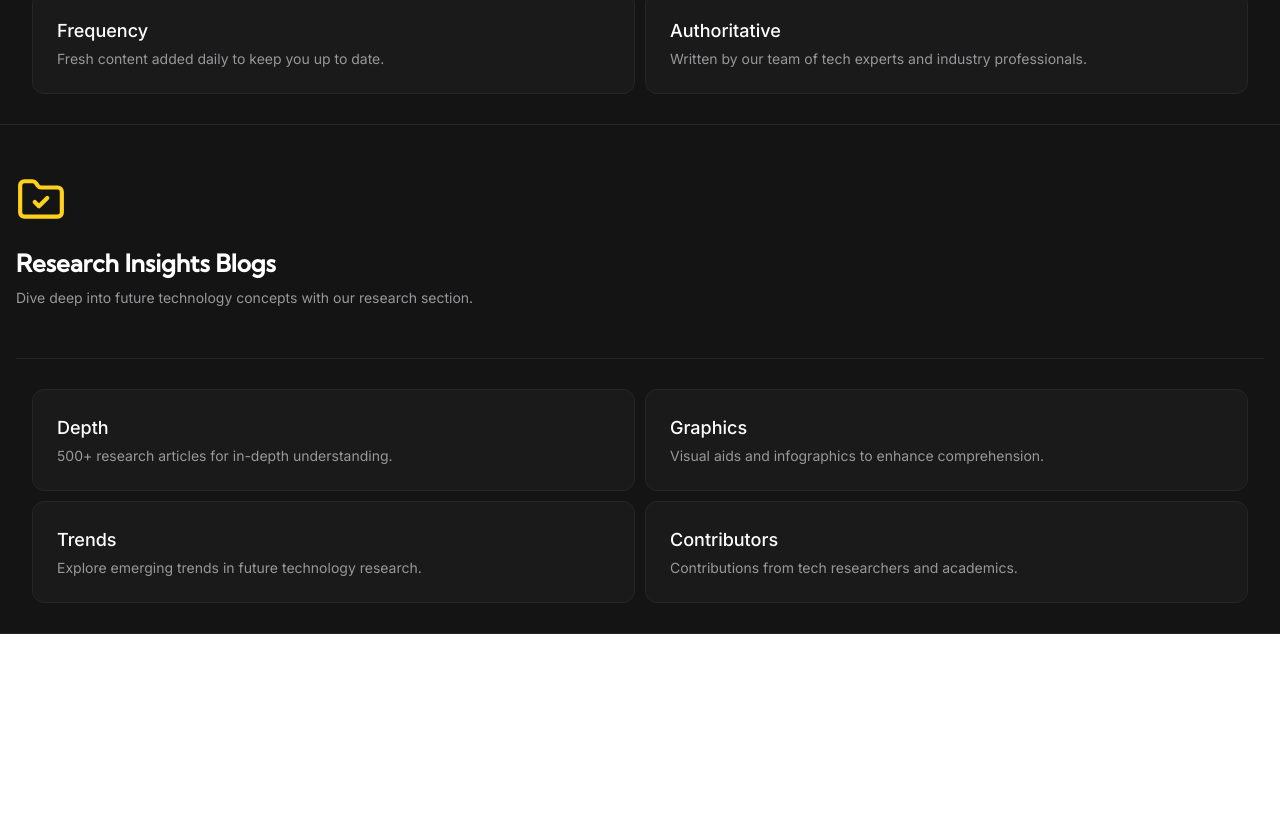
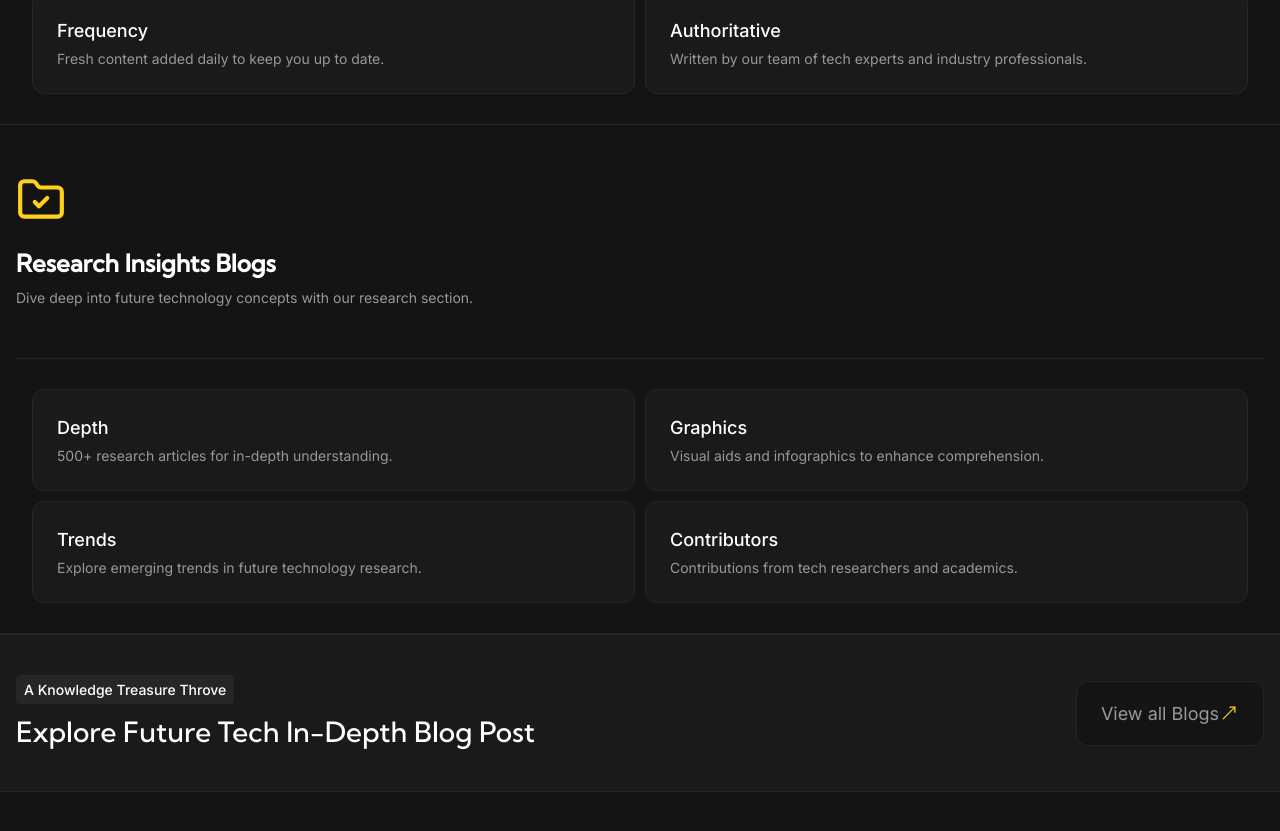
Before and after one commit to karoljaro/Blog-aplication-vue-elysia, a Nuxt app in the folder frontend/: page / in a window 1280 px wide. Shown: the part 1341-2172 px from the top of the page. Before the commit the page ends 1975 px from the top, so only its background shows below. Built offline with nearby package versions, Linux system fonts and the light colour scheme.

Commit message:
feat: Add Example Posts Section to Home Page
Include a new section displaying example posts on the home page.

```diff
--- /dev/null
+++ b/frontend/components/home/Section_ExamplePosts.vue
@@ -0,0 +1,23 @@
+<template>
+   <section class="flex min-h-screen flex-col">
+      <SharedSectionHeader>
+         <div class="mx-auto flex flex-row [@media(max-width:800px)]:flex-col [@media(max-width:800px)]:space-y-7.5 justify-between items-center max-w-screen-xl  sm:px-4 sm:py-10 lg:px-20 lg:py-20 xl:px-40.5 xl:py-30">
+            <div class="sm:space-y-2.5 xl:space-y-4">
+               <SharedSectionLabel> A Knowledge Treasure Throve </SharedSectionLabel>
+
+               <h1 class="text-left font-kumbh-sans font-medium !leading-[130%] -tracking-[3%] text-white sm:space-y-2.5 sm:text-[1.75rem] lg:text-[2.75rem] xl:space-y-4 xl:text-[3.625rem]">
+                  Explore Future Tech In-Depth Blog Post
+               </h1>
+            </div>
+
+            <SharedBtnPrimaryBtn class="max-h-min [@media(max-width:800px)]:!w-full">
+                View all Blogs
+            </SharedBtnPrimaryBtn>
+         </div>
+      </SharedSectionHeader>
+
+      <nav class="overflow-x-auto flex flex-row">
+
+      </nav>
+   </section>
+</template>
--- a/frontend/components/home/Section_FutureTech.vue
+++ b/frontend/components/home/Section_FutureTech.vue
@@ -2,11 +2,13 @@
    <section class="flex min-h-screen flex-col">
       <!-- ------------ SECTION HEADER ------------ -->
       <SharedSectionHeader>
-         <SharedSectionLabel> Unlock the Power of </SharedSectionLabel>
+         <div class="mx-auto max-w-screen-xl sm:space-y-2.5 sm:px-4 sm:py-10 lg:px-20 lg:py-20 xl:space-y-4 xl:px-40.5 xl:py-30">
+            <SharedSectionLabel> Unlock the Power of </SharedSectionLabel>
 
             <h1 class="text-left font-kumbh-sans font-medium !leading-[130%] -tracking-[3%] text-white sm:space-y-2.5 sm:text-[1.75rem] lg:text-[2.75rem] xl:space-y-4 xl:text-[3.625rem]">
                FutureTech Features
             </h1>
+         </div>
       </SharedSectionHeader>
 
       <!-- ------------ Future Technology Blog ------------ -->
@@ -14,9 +16,9 @@
       <div class="mx-auto flex max-w-screen-xl border-b border-b-dark/15 sm:flex-col sm:px-4 lg:flex-row lg:px-20 xl:px-40.5">
          <!-- LEFT SIDE -->
          <div
-            class="lg:pr-15 xl:space-y-12.5 flex flex-col items-end justify-center border-b-dark/15 sm:space-y-5 sm:border-b sm:py-12.5 lg:w-4/5 lg:space-y-10 lg:border-b-0 lg:border-r lg:border-r-dark/15 lg:py-0 xl:pr-20"
+            class="flex flex-col items-end justify-center border-b-dark/15 sm:space-y-5 sm:border-b sm:py-12.5 lg:w-4/5 lg:space-y-10 lg:border-b-0 lg:border-r lg:border-r-dark/15 lg:py-0 lg:pr-15 xl:space-y-12.5 xl:pr-20"
          >
-            <Dna class="lg:size-15 sm:size-12.5 self-start text-yellow/55 xl:size-20" />
+            <Dna class="self-start text-yellow/55 sm:size-12.5 lg:size-15 xl:size-20" />
             <div class="self-start sm:space-y-1.5 lg:space-y-2.5 xl:space-y-4">
                <h2 class="text-left font-kumbh-sans font-semibold !leading-normal -tracking-[3%] text-white sm:text-2xl lg:text-[1.875rem] xl:text-[2.5rem]">Future Technology Blog</h2>
                <p class="text-left font-inter font-normal !leading-normal -tracking-[3%] text-grey/60 sm:text-sm lg:text-base xl:text-lg">
@@ -26,7 +28,7 @@
          </div>
 
          <!-- RIGHT SIDE -->
-         <div class="lg:py-15 lg:pl-15 flex flex-wrap sm:gap-2.5 sm:px-4 sm:py-7.5 lg:w-fit lg:gap-5 lg:pr-0 xl:gap-7.5 xl:py-20 xl:pl-20">
+         <div class="flex flex-wrap sm:gap-2.5 sm:px-4 sm:py-7.5 lg:w-fit lg:gap-5 lg:py-15 lg:pl-15 lg:pr-0 xl:gap-7.5 xl:py-20 xl:pl-20">
             <SharedContentBox class="min-w-80 flex-1 basis-[40%] sm:space-y-1 sm:p-6 lg:space-y-4 lg:p-7.5 xl:space-y-5 xl:p-10">
                <h3 class="text-left font-inter font-medium !leading-normal -tracking-[3%] text-white sm:text-lg lg:text-xl xl:text-2xl">Quantity</h3>
                <p class="text-left font-inter font-normal !leading-normal -tracking-[3%] text-grey/60 sm:text-sm lg:text-base xl:text-lg">
@@ -60,9 +62,9 @@
       <div class="mx-auto flex max-w-screen-xl border-b border-b-dark/15 sm:flex-col sm:px-4 lg:flex-row lg:px-20 xl:px-40.5">
          <!-- LEFT SIDE -->
          <div
-            class="lg:pr-15 xl:space-y-12.5 flex flex-col items-end justify-center border-b-dark/15 sm:space-y-5 sm:border-b sm:py-12.5 lg:w-4/5 lg:space-y-10 lg:border-b-0 lg:border-r lg:border-r-dark/15 lg:py-0 xl:pr-20"
+            class="flex flex-col items-end justify-center border-b-dark/15 sm:space-y-5 sm:border-b sm:py-12.5 lg:w-4/5 lg:space-y-10 lg:border-b-0 lg:border-r lg:border-r-dark/15 lg:py-0 lg:pr-15 xl:space-y-12.5 xl:pr-20"
          >
-            <FolderCheck class="lg:size-15 sm:size-12.5 self-start text-yellow/55 xl:size-20" />
+            <FolderCheck class="self-start text-yellow/55 sm:size-12.5 lg:size-15 xl:size-20" />
             <div class="self-start sm:space-y-1.5 lg:space-y-2.5 xl:space-y-4">
                <h2 class="text-left font-kumbh-sans font-semibold !leading-normal -tracking-[3%] text-white sm:text-2xl lg:text-[1.875rem] xl:text-[2.5rem]">Research Insights Blogs</h2>
                <p class="text-left font-inter font-normal !leading-normal -tracking-[3%] text-grey/60 sm:text-sm lg:text-base xl:text-lg">
@@ -72,7 +74,7 @@
          </div>
 
          <!-- RIGHT SIDE -->
-         <div class="lg:py-15 lg:pl-15 flex flex-wrap sm:gap-2.5 sm:px-4 sm:py-7.5 lg:w-fit lg:gap-5 lg:pr-0 xl:gap-7.5 xl:py-20 xl:pl-20">
+         <div class="flex flex-wrap sm:gap-2.5 sm:px-4 sm:py-7.5 lg:w-fit lg:gap-5 lg:py-15 lg:pl-15 lg:pr-0 xl:gap-7.5 xl:py-20 xl:pl-20">
             <SharedContentBox class="min-w-80 flex-1 basis-[40%] sm:space-y-1 sm:p-6 lg:space-y-4 lg:p-7.5 xl:space-y-5 xl:p-10">
                <h3 class="text-left font-inter font-medium !leading-normal -tracking-[3%] text-white sm:text-lg lg:text-xl xl:text-2xl">Depth</h3>
                <p class="text-left font-inter font-normal !leading-normal -tracking-[3%] text-grey/60 sm:text-sm lg:text-base xl:text-lg">500+ research articles for in-depth understanding.</p>
--- a/frontend/components/shared/SectionHeader.vue
+++ b/frontend/components/shared/SectionHeader.vue
@@ -1,7 +1,5 @@
 <template>
     <div class="w-full border-y border-y-dark/15 bg-dark/10">
-         <div class="mx-auto max-w-screen-xl sm:space-y-2.5 sm:px-4 sm:py-10 lg:px-20 lg:py-20 xl:space-y-4 xl:px-40.5 xl:py-30">
-            <slot />
-         </div>
+         <slot />
       </div>
 </template>
--- a/frontend/pages/index.vue
+++ b/frontend/pages/index.vue
@@ -2,5 +2,6 @@
     <div>
         <HomeMain />
         <HomeSectionFutureTech />
+        <HomeSectionExamplePosts />
     </div>
 </template>
```
